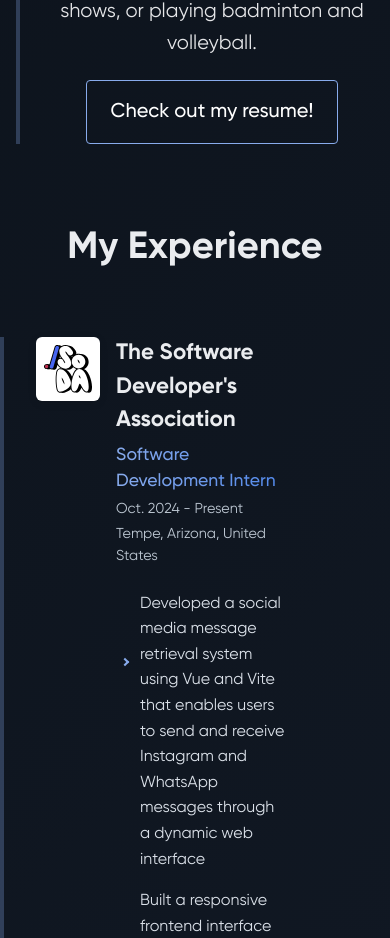
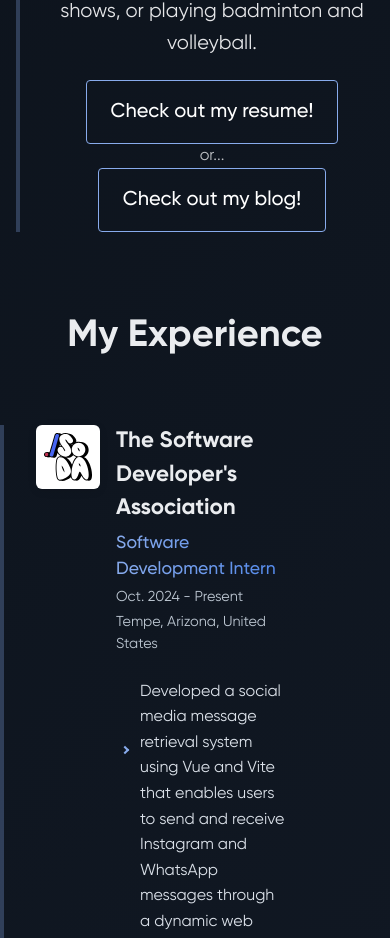
Before and after one commit to Hololm/portfolio, a Vue app in the folder frontend/: page / in a window 390 px wide. Shown: the part 1309-2247 px from the top of the page. Built offline with nearby package versions, Linux system fonts and the light colour scheme.

Commit message:
blog routing also crash out pt 3

```diff
--- a/frontend/index.html
+++ b/frontend/index.html
@@ -5,7 +5,7 @@
     <link rel="icon" href="/favicon.ico">
       <link href="@/output.css" rel="stylesheet">
     <meta name="viewport" content="width=device-width, initial-scale=1.0">
-    <title>Vite App</title>
+    <title>Joseph Holm</title>
   </head>
   <body>
     <div id="app"></div>
--- a/frontend/src/components/IntroSection.vue
+++ b/frontend/src/components/IntroSection.vue
@@ -1,6 +1,14 @@
 <script setup lang="ts">
+import { useRouter } from 'vue-router'
+
+const router = useRouter()
+
 const openResume = () => {
   window.open('/Joseph_Holm_Resume.pdf', '_blank');
+}
+
+const goToBlog = () => {
+  router.push('/blog')
 }
 </script>
 
@@ -19,6 +27,8 @@ const openResume = () => {
         you'll find me reading books, watching movies or TV shows, or playing badminton and volleyball.
       </p>
       <button @click="openResume" class="resume-button">Check out my resume!</button>
+      <span class="button-separator">or...</span>
+      <button @click="goToBlog" class="blog-button">Check out my blog!</button>
     </div>
     <div class="photo-container">
       <div class="placeholder-photo">
@@ -48,6 +58,15 @@ const openResume = () => {
   .placeholder-photo::after {
     left: -15px;
     bottom: -15px;
+  }
+
+  .button-separator {
+    display: block;
+    margin: 16px 0;
+  }
+
+  .blog-button {
+    margin-top: 0;
   }
 
   .layout-container {
@@ -100,6 +119,31 @@ const openResume = () => {
   .resume-button {
     margin-top: 20px;
   }
+}
+.button-separator {
+  color: #eaecef;
+  font-family: 'Gilroy Regular', serif;
+  font-size: 16px;
+  margin: 0 16px;
+  opacity: 0.8;
+}
+
+.blog-button {
+  font-family: 'Gilroy Medium', serif;
+  border-radius: 4px;
+  color: white;
+  font-size: 20px;
+  background: transparent;
+  border: 0.1rem solid #88ABEC;
+  padding: 16px 24px;
+  position: relative;
+  cursor: pointer;
+  transition: transform 0.3s ease;
+}
+
+.blog-button:hover {
+  cursor: pointer;
+  transform: scale(1.01);
 }
 
 .photo-container {
--- a/frontend/src/router/index.ts
+++ b/frontend/src/router/index.ts
@@ -10,12 +10,12 @@ const router = createRouter({
       component: HomeView,
     },
     {
-      path: '/about',
-      name: 'about',
+      path: '/blog',
+      name: 'blog',
       // route level code-splitting
       // this generates a separate chunk (About.[hash].js) for this route
       // which is lazy-loaded when the route is visited.
-      component: () => import('../views/AboutView.vue'),
+      component: () => import('../views/BlogView.vue'),
     },
   ],
 })
```
Also changed, not shown: frontend/src/views/BlogView.vue (renamed from frontend/src/views/AboutView.vue).
